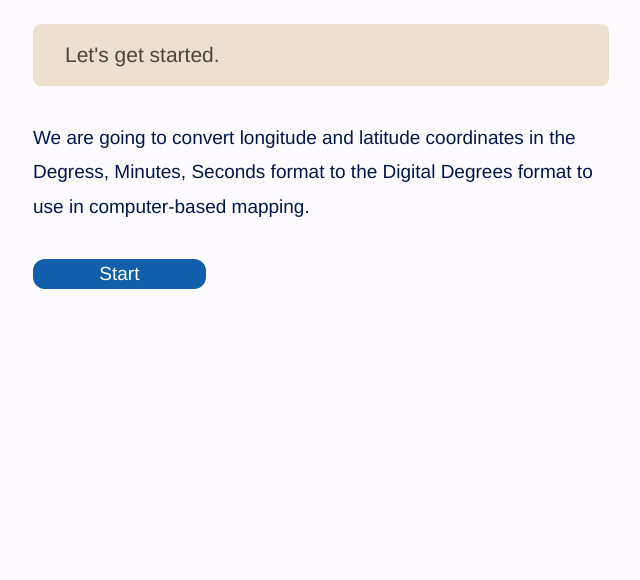
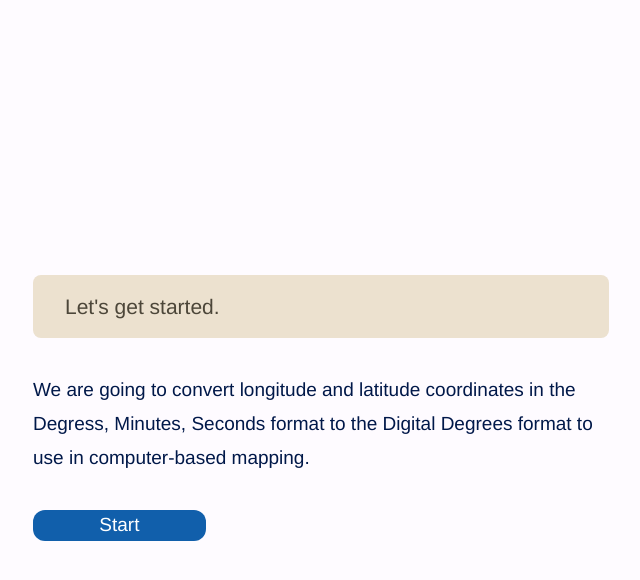
Before and after one commit to seankelliher/map-coordinates-dms, a Vue app: page / in a window 1280 px wide. Shown: the top 580 px of the page, without its empty margins (319-959 px from the left). Built offline with nearby package versions, Linux system fonts and the light colour scheme.

Commit message:
Modify flexbox for container id. Interface now vertically centered on page.

```diff
--- a/src/style.css
+++ b/src/style.css
@@ -6,12 +6,13 @@ html {
 #container {
     width: 100%;
     max-width: 640px;
+    height: 100vh;
     margin: 0 auto;
     padding: 0;
     display: flex;
     flex-flow: row wrap;
     justify-content: flex-start;
-    align-items: flex-start;
+    align-items: center;
 }
 
 main {
```
